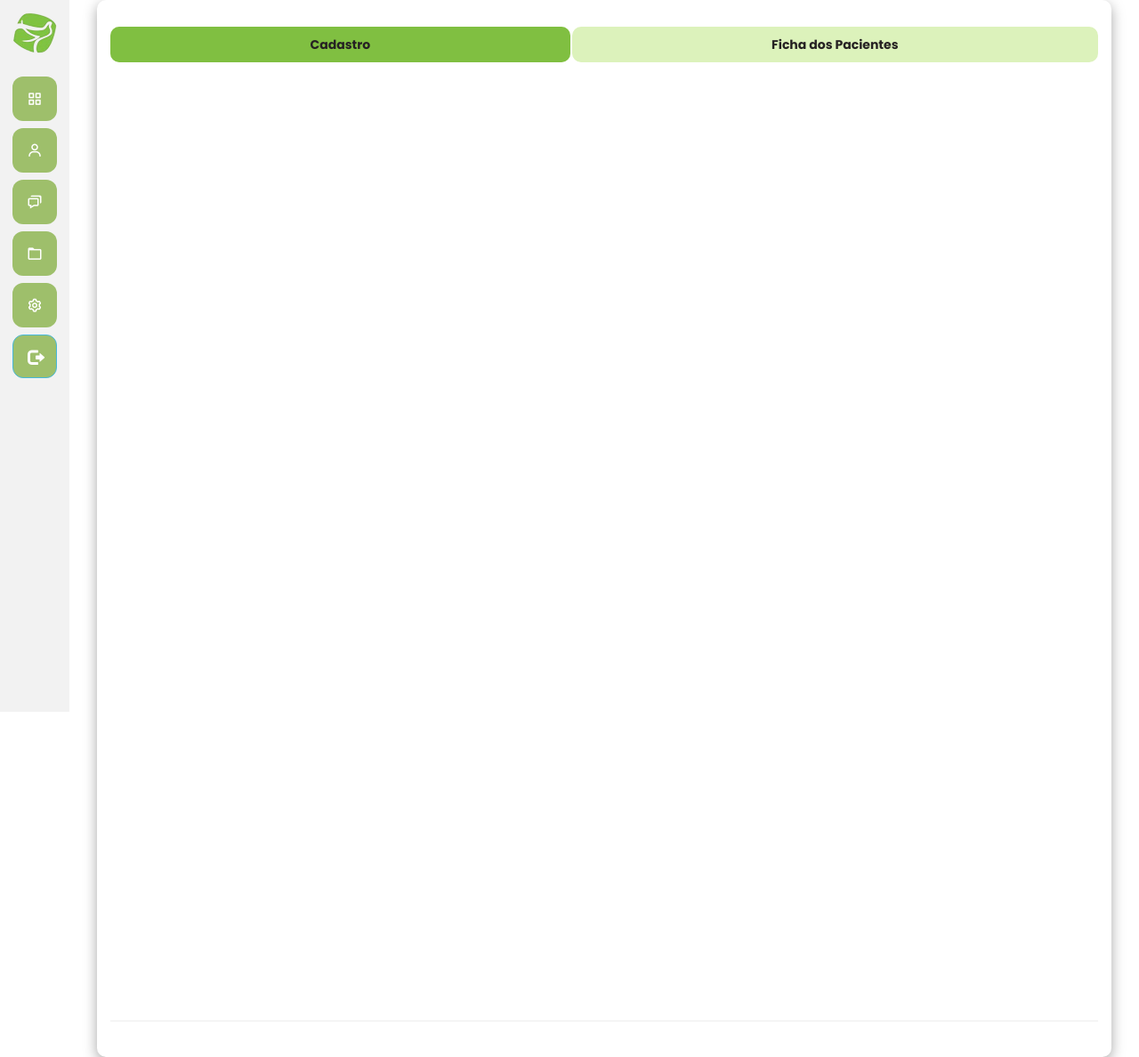
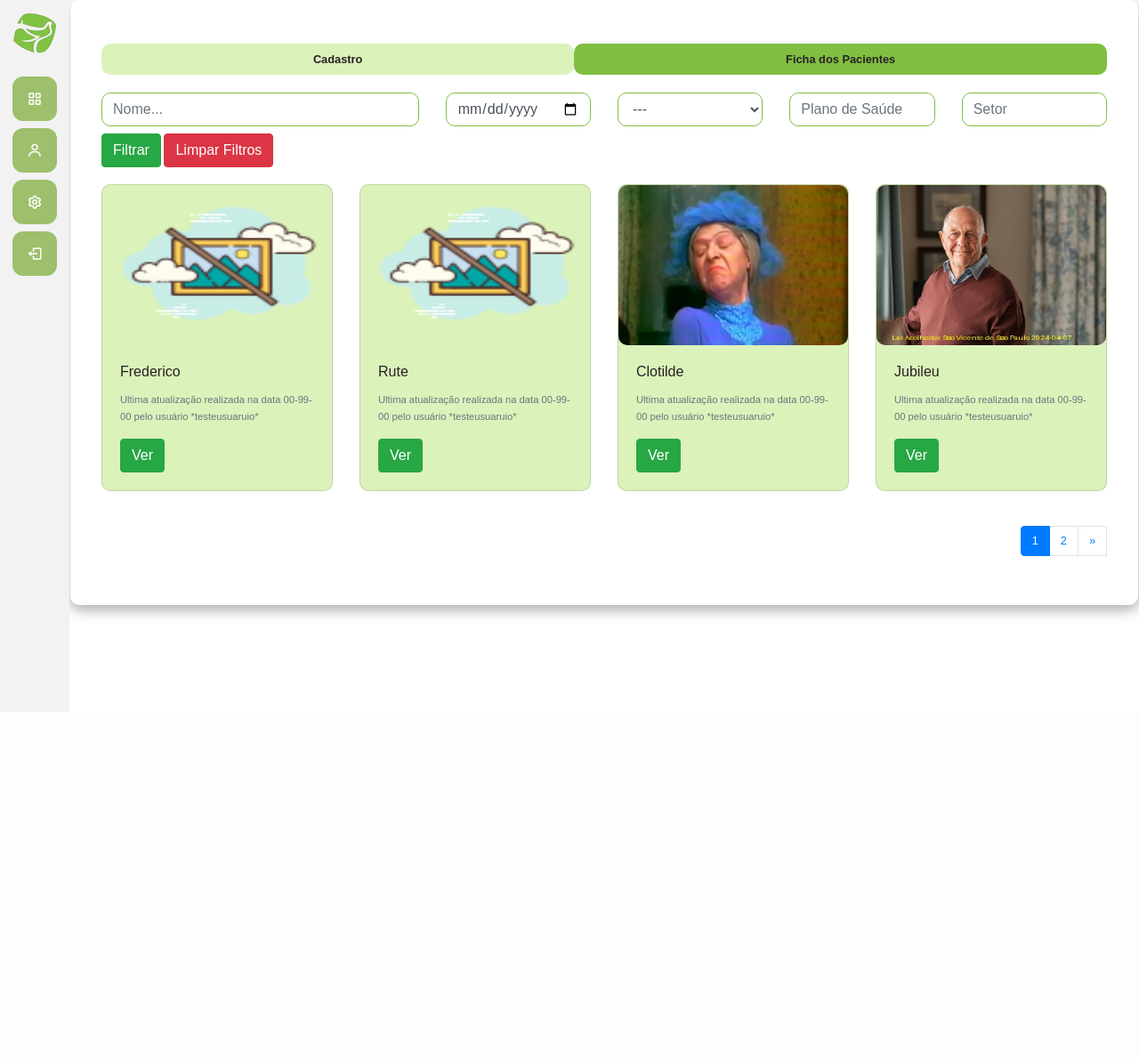
Before and after one commit to TukimbaBr/Projeto_Integrador, a Django app: page /ficha_paciente/add_paciente/ in a window 1280 px wide. Shown: the whole page at 89% size. After the commit the page ends 692 px from the top, so only its background shows below. Run offline with Django 4.2, Linux system fonts and the light colour scheme; data comes from the database, SQL or seed files in the repository; both versions use the stored data as it was after the commit; some libraries are stand-ins or nearby versions.

Commit message:
Bug de troca de abas corrigido
-Bug de troca de abas corrigido;
-Remoção dos botões sem funções
-Adição de comentários para documentação do PrJ

```diff
--- a/ficha_paciente/templates/add_paciente.html
+++ b/ficha_paciente/templates/add_paciente.html
@@ -3,7 +3,9 @@
 {%load static %}
 
 {% block 'dashboard' %}
+
 <div class = "container">
+<div class="container-fluid">
     {% if messages %}
             <br>
             {%for message in messages%}
@@ -314,15 +316,12 @@
 
 
 
-            <br><br>
-
-
-            <br><hr><br>
+            <br>
 
 
 
 
-
+        </div>
 </div>
     <style>
 
@@ -445,6 +444,27 @@
     </style>
     <script>
 
+// Seleciona todas as abas
+const tabs = document.querySelectorAll('.nav-link');
+
+// Adiciona um evento de clique para cada aba
+tabs.forEach(tab => {
+    tab.addEventListener('click', () => {
+        // Remove a classe 'active' de todas as abas
+        tabs.forEach(t => t.classList.remove('active'));
+        // Adiciona a classe 'active' à aba clicada
+        tab.classList.add('active');
+        // Obtém o ID da aba clicada
+        const tabId = tab.getAttribute('href').slice(1);
+        // Oculta todos os conteúdos de abas
+        document.querySelectorAll('.tab-pane').forEach(tabContent => {
+            tabContent.classList.remove('show', 'active');
+        });
+        // Exibe o conteúdo da aba correspondente
+        document.getElementById(tabId).classList.add('show', 'active');
+    });
+});
+
 
 window.onload = function() {
     // Carrega os valores dos filtros se estiverem armazenados
@@ -457,6 +477,8 @@ window.onload = function() {
 
 function filtrar(event) {
     event.preventDefault(); // Previne o comportamento padrão do formulário
+    // Opcional: rolar até o topo da página para que o usuário saiba que algo aconteceu
+    window.scrollTo(0, 0);
 
     // Armazena os valores dos filtros
     localStorage.setItem("nomeFiltro", document.getElementById("nomeInput").value);
--- a/ficha_paciente/views.py
+++ b/ficha_paciente/views.py
@@ -15,7 +15,7 @@ from django.core.paginator import Paginator
 
 @has_permission_decorator('cadastrar_paciente')
 def add_paciente(request):
-    tab_exibicao = False
+    tab_exibicao = True
     idosos = Idoso.objects.all()
 
     if request.method == "GET":
--- a/templates/base.html
+++ b/templates/base.html
@@ -2,58 +2,37 @@
 <!doctype html>
 <html lang="pt-BR">
 <head>
-
   <meta charset="utf-8">
   <meta name="viewport" content="width=device-width, initial-scale=1, shrink-to-fit=no">
-
-    <script src="https://ajax.googleapis.com/ajax/libs/jquery/3.5.1/jquery.min.js"></script>
-    <link rel="stylesheet" href="https://cdn.jsdelivr.net/npm/bootstrap@4.6.1/dist/css/bootstrap.min.css">
+  <title>{% block 'title' %}{% endblock %}</title>
+  <!-- Importar Bootstrap CSS -->
+  <link rel="stylesheet" href="https://cdn.jsdelivr.net/npm/bootstrap@4.6.2/dist/css/bootstrap.min.css">
+  <!-- Importar CSS personalizado -->
   <link rel="stylesheet" href="{% static 'general/css/base.css' %}">
   <link rel="stylesheet" href="{% static 'general/css/general.css' %}">
+  <!-- Importar Boxicons CSS -->
   <link href='https://unpkg.com/boxicons@2.0.7/css/boxicons.min.css' rel='stylesheet'>
-    <link rel="stylesheet" href="https://maxcdn.bootstrapcdn.com/bootstrap/3.4.0/css/bootstrap.min.css">
-    <script src="https://ajax.googleapis.com/ajax/libs/jquery/3.7.1/jquery.min.js"></script>
-    <script src="https://maxcdn.bootstrapcdn.com/bootstrap/3.4.0/js/bootstrap.min.js"></script>
-
-    {% block 'head' %}{% endblock %}
-
-    <title>{% block 'title' %}{% endblock %}</title>
 </head>
 <body>
-
   <div class="sidebar">
     <div class="logo-details">
       <div class="logo_name">Lasvp</div>
-            <i class='bx-logo bx-menu' id="btn" ></i>
+      <i class='bx-logo bx-menu' id="btn"></i>
     </div>
     <ul class="nav-list">
       <li>
-            <a href="{% url 'plataforma'%}">
+        <a href="{% url 'plataforma' %}">
           <i class='bx bx-grid-alt'></i>
           <span class="links_name">Página inicial</span>
         </a>
         <span class="tooltip">Página inicial</span>
       </li>
       <li>
-          <a href="{%url 'add_paciente'%}">
-            <i class='bx bx-user' ></i>
+        <a href="{% url 'add_paciente' %}">
+          <i class='bx bx-user'></i>
           <span class="links_name">Pacientes</span>
         </a>
         <span class="tooltip">Pacientes</span>
-        </li>
-        <li>
-          <a href="#">
-            <i class='bx bx-chat' ></i>
-            <span class="links_name">Serviços</span>
-          </a>
-          <span class="tooltip">Serviços</span>
-        </li>
-        <li>
-          <a href="#">
-            <i class='bx bx-folder' ></i>
-            <span class="links_name">Agenda</span>
-          </a>
-          <span class="tooltip">Agenda</span>
       </li>
       <li>
           <a href="{% url 'cadastrar_funcionarios' %}">
@@ -64,8 +43,9 @@
         </li>
         <li>
 
-          <a href="{% url 'sair' %}" class="btn btn-info btn-lg">
-            <span class=" glyphicon glyphicon-log-out"></span>
+          <a href="{% url 'sair' %}">
+            <i class='bx bx-log-out'></i>
+            <span class="links_name">Sair</span>
           </a>
           <span class="tooltip">Sair</span>
         </li>
@@ -73,19 +53,15 @@
   </div>
 
   <section class="home-section">
-          {% block 'dashboard'%}
-
+    {% block 'dashboard' %}
     {% endblock %}
-
   </section>
 
-
+  <!-- Importar jQuery e Bootstrap JavaScript -->
+  <script src="https://ajax.googleapis.com/ajax/libs/jquery/3.7.1/jquery.min.js"></script>
+  <script src="https://maxcdn.bootstrapcdn.com/bootstrap/4.6.2/js/bootstrap.bundle.min.js"></script>
+  <!-- Importar JavaScript personalizado -->
   <script src="{% static 'general/js/base.js' %}"></script>
-    <script src="https://cdn.jsdelivr.net/npm/jquery@3.5.1/dist/jquery.slim.min.js"></script>
-    <script src="https://cdn.jsdelivr.net/npm/bootstrap@4.6.1/dist/js/bootstrap.bundle.min.js"></script>
-    <script src="https://cdn.jsdelivr.net/npm/jquery@3.5.1/dist/jquery.slim.min.js" integrity="sha384-DfXdz2htPH0lsSSs5nCTpuj/zy4C+OGpamoFVy38MVBnE+IbbVYUew+OrCXaRkfj" crossorigin="anonymous"></script>
-    <script src="https://cdn.jsdelivr.net/npm/bootstrap@4.6.2/dist/js/bootstrap.bundle.min.js" integrity="sha384-Fy6S3B9q64WdZWQUiU+q4/2Lc9npb8tCaSX9FK7E8HnRr0Jz8D6OP9dO5Vg3Q9ct" crossorigin="anonymous"></script>
-
 </body>
 </html>
 <style>
@@ -124,7 +100,4 @@
 
   font-family:'Samurai';
 }
-
-
-
 </style>
--- a/templates/static/general/css/base.css
+++ b/templates/static/general/css/base.css
@@ -1,11 +1,15 @@
-@import url('https://fonts.googleapis.com/css2?family=Poppins:wght@200;300;400;500;600;700&display=swap');
-*{
+/* Estilos gerais */
+
+
+* {
   margin: 0;
   padding: 0;
   box-sizing: border-box;
-  font-family: "Poppins" , sans-serif;
+  font-family: "Poppins", sans-serif;
 }
-.sidebar{
+
+/* Barra lateral */
+.sidebar {
   position: fixed;
   left: 0;
   top: 0;
@@ -15,33 +19,62 @@
   padding: 6px 14px;
   z-index: 99;
   transition: all 0.5s ease;
+}
 
+/* Defina o tamanho da fonte usando unidades relativas */
+body {
+    font-size: 80%; /* Reduz o tamanho da fonte para corresponder ao zoom de 80% */
 }
-.sidebar.open{
+
+/* Layout responsivo usando media queries */
+@media screen and (max-width: 768px) {
+    /* Ajustes de layout para telas menores */
+}
+
+/* Espaçamento e margens flexíveis */
+.container {
+    padding: 20px;
+    margin: 0 auto; /* Centraliza o conteúdo na tela */
+    max-width: 1200px; /* Define uma largura máxima para o conteúdo */
+}
+
+
+/* Largura da barra lateral quando aberta */
+.sidebar.open {
   width: 250px;
 }
-.sidebar .logo-details{
+
+/* Detalhes do logotipo na barra lateral */
+.sidebar .logo-details {
   height: 60px;
   display: flex;
   align-items: center;
   position: relative;
 }
-.sidebar .logo-details .icon{
+
+/* Ícone do logotipo */
+.sidebar .logo-details .icon {
   opacity: 0;
   transition: all 0.5s ease;
 }
-.sidebar .logo-details .logo_name{
+
+/* Nome do logotipo */
+.sidebar .logo-details .logo_name {
   color: var(--dark-color);
   font-size: 20px;
   font-weight: 600;
   opacity: 0;
   transition: all 0.5s ease;
 }
+
+/* Mostrar logotipo e ícone quando a barra lateral está aberta */
 .sidebar.open .logo-details .icon,
-.sidebar.open .logo-details .logo_name{
+.sidebar.open .logo-details .logo_name {
   opacity: 1;
 }
-.sidebar .logo-details #btn{
+
+/* Botão de alternar a barra lateral */
+.sidebar .logo-details #btn {
   position: absolute;
   top: 50%;
   right: 0;
@@ -53,10 +86,14 @@
   cursor: pointer;
   transition: all 0.5s ease;
 }
-.sidebar.open .logo-details #btn{
+
+/* Ajuste do botão de alternar a barra lateral quando a barra lateral está aberta */
+.sidebar.open .logo-details #btn {
   text-align: right;
 }
-.sidebar i{
+
+/* Ícones na barra lateral */
+.sidebar i {
   color: #fff;
   height: 60px;
   min-width: 50px;
@@ -64,16 +101,22 @@
   text-align: center;
   line-height: 60px;
 }
-.sidebar .nav-list{
+
+/* Lista de navegação na barra lateral */
+.sidebar .nav-list {
   margin-top: 20px;
   height: 100%;
 }
-.sidebar li{
+
+/* Itens da lista de navegação */
+.sidebar li {
   position: relative;
   margin: 8px 0;
   list-style: none;
 }
-.sidebar li .tooltip{
+
+/* Tooltip para itens da lista de navegação */
+.sidebar li .tooltip {
   position: absolute;
   top: -20px;
   left: calc(100% + 15px);
@@ -125,15 +178,21 @@
   background: var(--main-colro);
   color: #FFF;
 }
-.sidebar.open .bx-search:hover{
+
+/* Estilo do ícone de busca quando hover */
+.sidebar.open .bx-search:hover {
   background: var(--main-color);
   color: #FFF;
 }
-.sidebar .bx-search:hover{
+
+/* Estilo do ícone de busca quando hover */
+.sidebar .bx-search:hover {
   background: #F2F2F2;
   color: var(--main-color);
 }
-.sidebar li a{
+
+/* Links na lista de navegação */
+.sidebar li a {
   display: flex;
   height: 100%;
   width: 100%;
@@ -155,58 +218,60 @@
   pointer-events: none;
   transition: 0.4s;
 }
-.sidebar.open li a .links_name{
+
+/* Mostrar nome do link quando a barra lateral está aberta */
+.sidebar.open li a .links_name {
   opacity: 1;
   pointer-events: auto;
 }
+
+/* Estilo do nome do link e ícone quando hover */
 .sidebar li a:hover .links_name,
-.sidebar li a:hover i{
+.sidebar li a:hover i {
   transition: all 0.5s ease;
   color: var(--main-color);
 }
-.sidebar li i{
+
+/* Ícones na lista de navegação */
+.sidebar li i {
   height: 50px;
   line-height: 50px;
   font-size: 18px;
   border-radius: 12px;
 }
-.sidebar li.profile{
-  position: fixed;
-  height: 60px;
-  width: 78px;
-  left: 0;
-  bottom: -8px;
-  padding: 10px 14px;
-  background: var(--main-color);
-  transition: all 0.5s ease;
-  overflow: hidden;
-}
-.sidebar.open li.profile{
-  width: 250px;
-}
-.sidebar li .profile-details{
+
+/* Detalhes do perfil na barra lateral */
+.sidebar li .profile-details {
   display: flex;
   align-items: center;
   flex-wrap: nowrap;
 }
-.sidebar li img{
+
+/* Estilos da imagem de perfil */
+.sidebar li img {
   height: 45px;
   width: 45px;
   object-fit: cover;
   border-radius: 6px;
   margin-right: 10px;
 }
+
+/* Estilos do nome e cargo no perfil */
 .sidebar li.profile .name,
-.sidebar li.profile .job{
+.sidebar li.profile .job {
   font-size: 15px;
   font-weight: 400;
   color: #fff;
   white-space: nowrap;
 }
-.sidebar li.profile .job{
+
+/* Estilos do cargo no perfil */
+.sidebar li.profile .job {
   font-size: 12px;
 }
-.sidebar .profile #log_out{
+
+/* Estilos do botão de logout */
+.sidebar .profile #log_out {
   position: absolute;
   top: 50%;
   right: 0;
@@ -218,11 +283,15 @@
   border-radius: 0px;
   transition: all 0.5s ease;
 }
-.sidebar.open .profile #log_out{
+
+/* Ajustes do botão de logout quando a barra lateral está aberta */
+.sidebar.open .profile #log_out {
   width: 50px;
   background: none;
 }
-.home-section{
+
+/* Seção principal */
+.home-section {
   position: relative;
   min-height: 100vh;
   top: 0;
--- a/templates/static/general/js/base.js
+++ b/templates/static/general/js/base.js
@@ -1,21 +1,32 @@
+// Seleciona a barra lateral, o botão de fechar e o botão de busca
 let sidebar = document.querySelector(".sidebar");
 let closeBtn = document.querySelector("#btn");
 let searchBtn = document.querySelector(".bx-search");
 
+// Adiciona um evento de clique ao botão de fechar
 closeBtn.addEventListener("click", ()=>{
+    // Alterna a classe "open" na barra lateral para abrir ou fechar
     sidebar.classList.toggle("open");
+    // Chama a função para alterar o ícone do botão de fechar
     menuBtnChange();
 });
 
+// Adiciona um evento de clique ao botão de busca
 searchBtn.addEventListener("click", ()=>{
+    // Alterna a classe "open" na barra lateral para abrir ou fechar
     sidebar.classList.toggle("open");
+    // Chama a função para alterar o ícone do botão de fechar
     menuBtnChange();
 });
 
+// Função para alterar o ícone do botão de fechar
 function menuBtnChange() {
-if(sidebar.classList.contains("open")){
-    closeBtn.classList.replace("bx-menu", "bx-menu-alt-right");
-}else {
-    closeBtn.classList.replace("bx-menu-alt-right","bx-menu");
+    // Verifica se a barra lateral está aberta
+    if(sidebar.classList.contains("open")){
+        // Se estiver aberta, substitui o ícone do botão de fechar pelo ícone de seta
+        closeBtn.classList.replace("bx-menu", "bx-menu-alt-right");
+    } else {
+        // Se estiver fechada, substitui o ícone do botão de fechar pelo ícone de menu
+        closeBtn.classList.replace("bx-menu-alt-right","bx-menu");
+    }
 }
-}
```
Also changed, not shown: other parts of templates/static/general/css/base.css (+34 -13 lines), usuarios/templates/plataforma.html (+11 -1 lines), db.sqlite3. Lines whose indentation alone changed are shown as unchanged.
